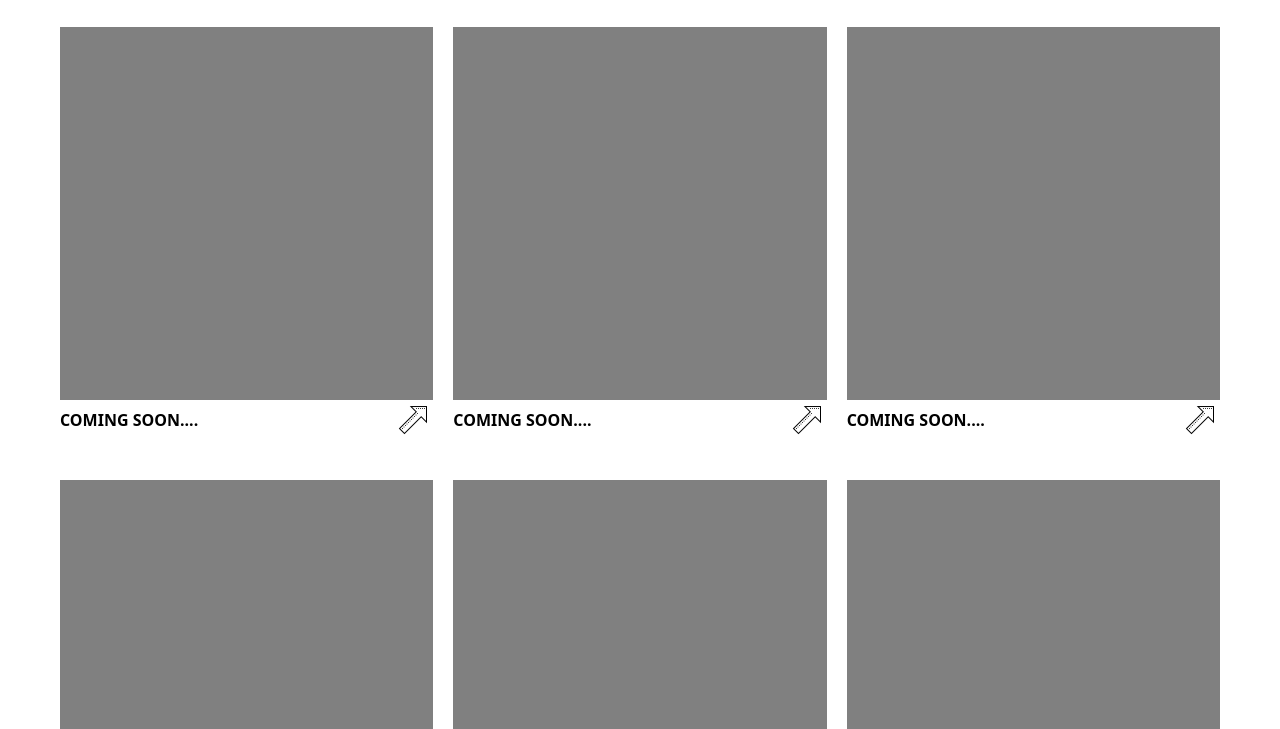
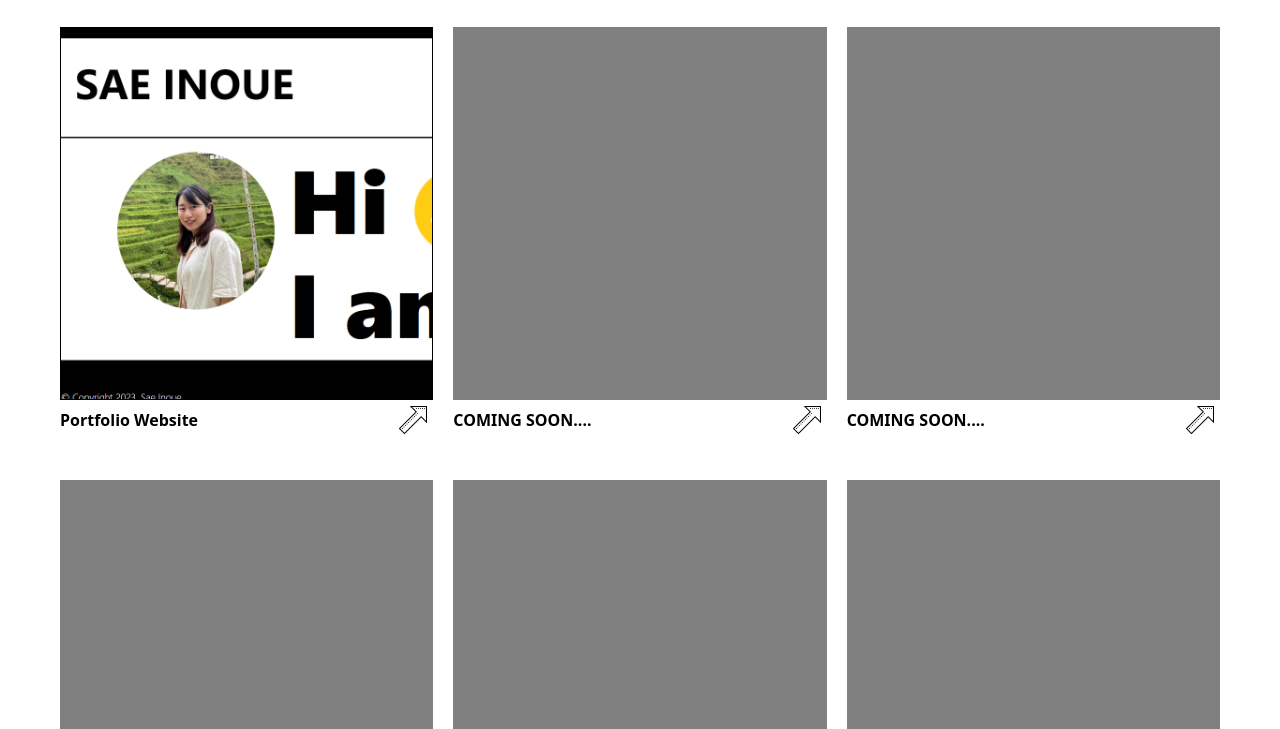
Before and after one commit to Sae-Inoue/C4Prog-WT-PROJ, a website: page projects.html in a window 1280 px wide. Shown: the part 371-1100 px from the top of the page. Drawn offline with Linux system fonts and the light colour scheme.

Commit message:
feat(projects):add title and firstproject

```diff
--- a/projects.html
+++ b/projects.html
@@ -5,7 +5,7 @@
     <meta charset="UTF-8">
     <meta name="viewport" content="width=device-width, user-scalable=no, initial-scale=1.0, maximum-scale=1.0, minimum-scale=1.0">
     <meta http-equiv="X-UA-Compatible" content="ie=edge">
-    <title>SAE INOUE</title>
+    <title>SAE INOUE/Projects</title>
     <link rel="stylesheet" href="/Assets/css/site.css">
 </head>
 <body>
@@ -65,9 +65,9 @@
         <div class="flex flex-col gap-5 m-10 md:flex-row mb-20">
             <div class="w-full md:w-1/3">
                 <a href ="mywork.html" >
-                <img class="w-full h-auto" src="/Assets/img/Grey_Square.svg.png" alt="Australia">
+                <img class="w-full h-auto border border-black" src="/Assets/img/project.screenshot.png" alt="project1">
 
-                <p class="font-extrabold flex justify-between items-center">COMING SOON....
+                <p class="font-extrabold flex justify-between items-center">Portfolio Website
                 <button>
                     <img class="w-10 h-auto " src="Assets/img/icons8-arrow-80.png">
                 </button>
```
Also changed, not shown: Assets/img/project.screenshot.png (added).
